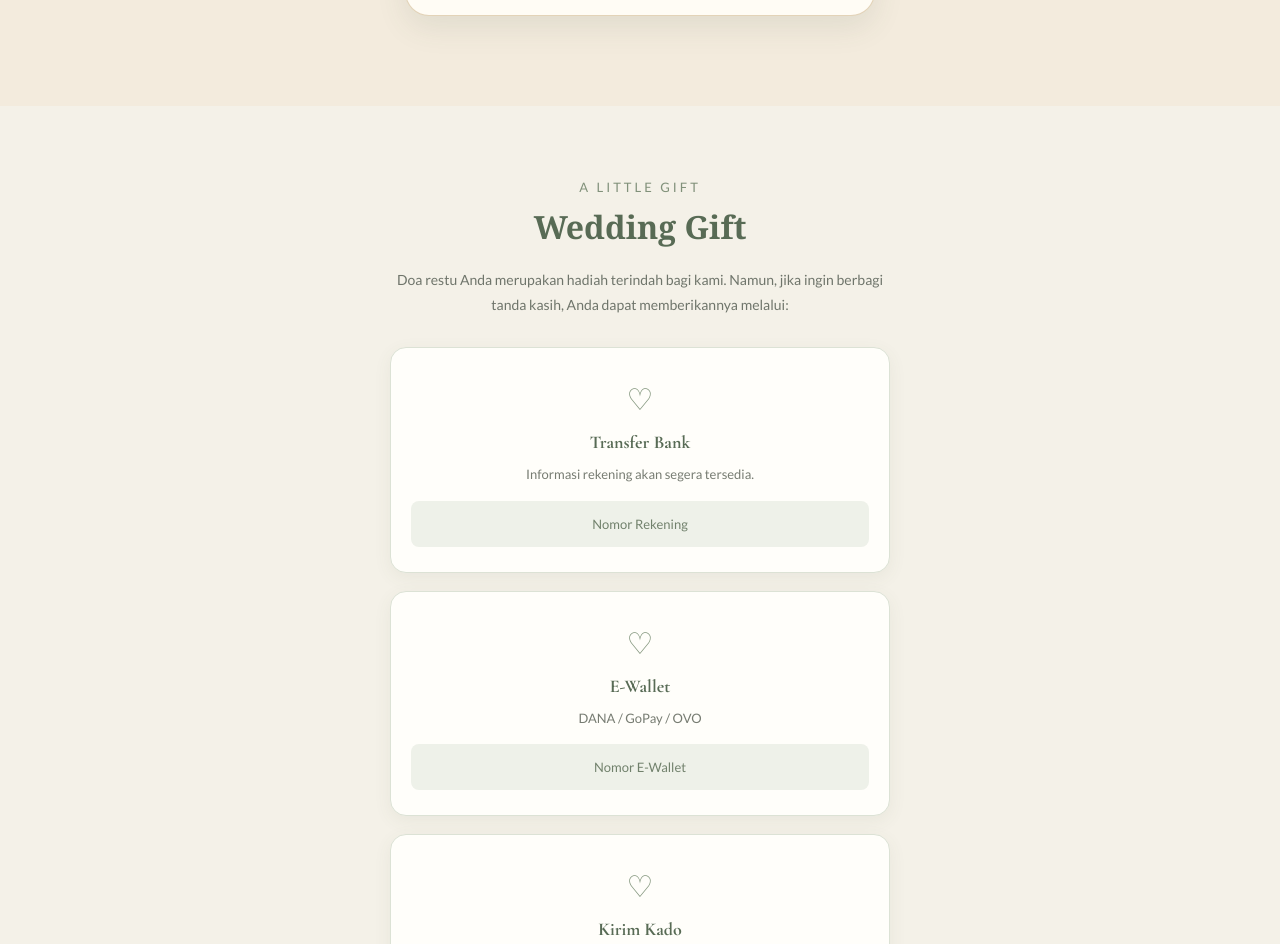
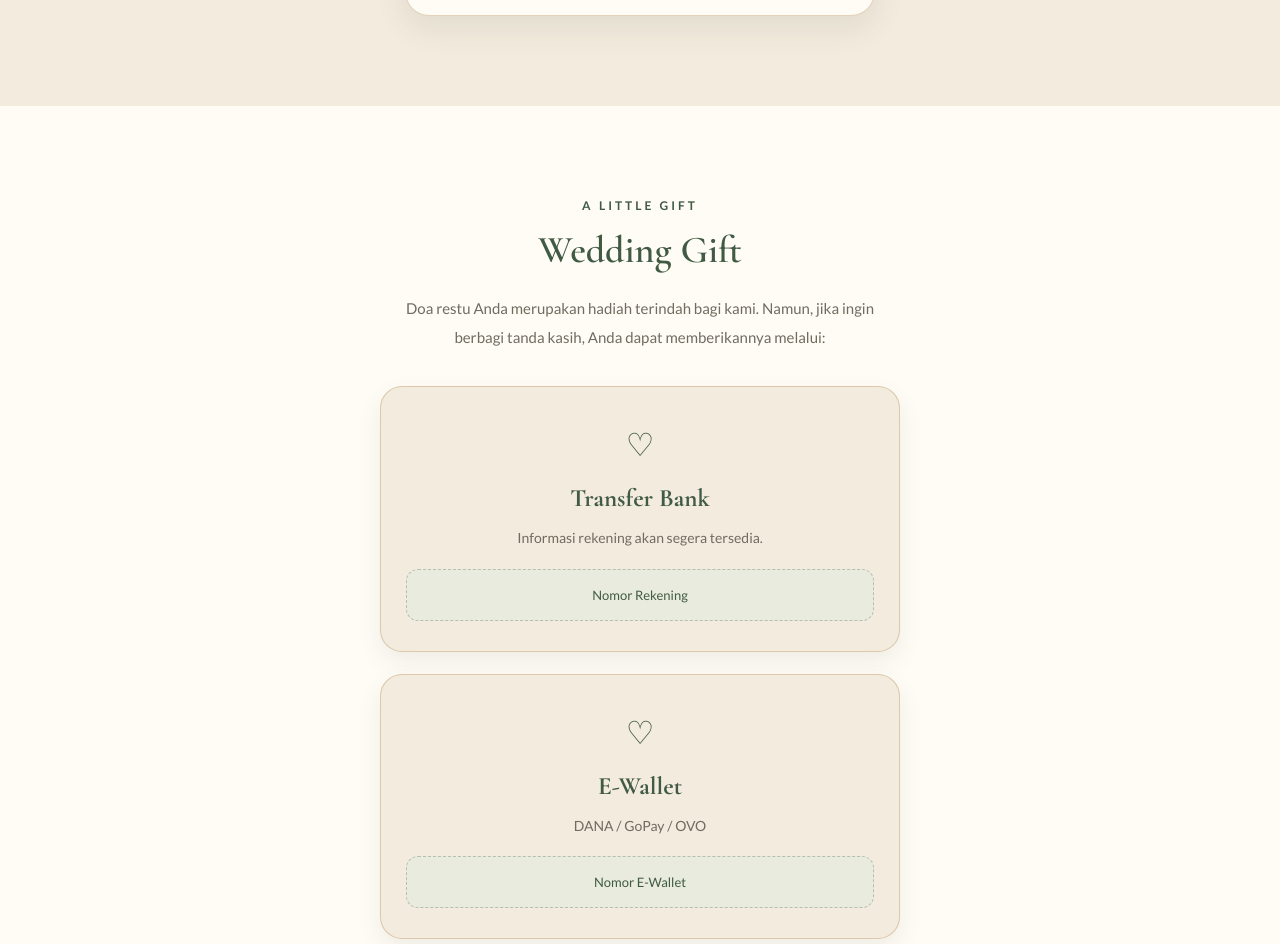
Before and after one commit to 01kimnara-commits/wedding-invitation, a plain HTML site: page index.html in a window 1280 px wide. Shown: the part 5608-6552 px from the top of the page. Drawn offline with nearby package versions, Linux system fonts and the light colour scheme.

Commit message:
ubah weeding gift

```diff
--- a/style.css
+++ b/style.css
@@ -848,84 +848,115 @@ EVENT - PREMIUM STYLE
     }
 }
 
-/* WEDDING GIFT */
+
+/* =========================
+   WEDDING GIFT PREMIUM
+========================= */
+
 .gift {
-  padding: 70px 20px;
-  background: #f4f1e8;
+    padding: 90px 20px;
+    background: var(--ivory);
     text-align: center;
 }
 
 .gift-container {
-  max-width: 500px;
+    max-width: 520px;
     margin: auto;
 }
 
 .gift-subtitle {
-  color: #81917a;
-  font-size: 13px;
+    color: var(--sage-dark);
+    font-family: 'Lato', sans-serif;
+    font-size: 12px;
+    font-weight: 600;
     letter-spacing: 3px;
     text-transform: uppercase;
 }
 
 .gift h2 {
-  color: #586b55;
-  font-family: Georgia, serif;
-  font-size: 32px;
-  margin: 10px 0 20px;
+    color: var(--sage-dark);
+    font-family: 'Cormorant Garamond', serif;
+    font-size: 38px;
+    font-weight: 600;
+    margin: 12px 0 20px;
 }
 
 .gift-description {
-  color: #6f756b;
-  font-size: 14px;
-  line-height: 1.8;
-  margin-bottom: 30px;
+    color: #716B60;
+    font-family: 'Lato', sans-serif;
+    font-size: 15px;
+    line-height: 1.9;
+    margin-bottom: 35px;
 }
 
 .gift-card {
-  background: #fffefa;
-  border: 1px solid #dce2d5;
-  border-radius: 16px;
-  padding: 25px 20px;
-  margin-bottom: 18px;
-  box-shadow: 0 5px 18px rgba(80, 100, 75, 0.07);
+    background: var(--cream);
+    border: 1px solid rgba(184, 149, 93, .4);
+    border-radius: 22px;
+    padding: 30px 25px;
+    margin-bottom: 22px;
+    box-shadow: 0 10px 25px rgba(64, 90, 67, .09);
+    transition: all .35s ease;
+}
+
+.gift-card:hover {
+    transform: translateY(-5px);
+    box-shadow: 0 15px 30px rgba(64, 90, 67, .14);
 }
 
 .gift-icon {
-  color: #82957c;
-  font-size: 30px;
-  margin-bottom: 8px;
+    color: var(--sage-dark);
+    font-size: 32px;
+    margin-bottom: 12px;
 }
 
 .gift-card h3 {
-  color: #586b55;
-  font-size: 18px;
-  margin-bottom: 10px;
+    color: var(--sage-dark);
+    font-family: 'Cormorant Garamond', serif;
+    font-size: 25px;
+    margin-bottom: 12px;
 }
 
 .gift-card p {
-  color: #777c72;
-  font-size: 13px;
-  line-height: 1.7;
+    color: #716B60;
+    font-family: 'Lato', sans-serif;
+    font-size: 14px;
+    line-height: 1.8;
 }
 
 .gift-placeholder {
-  background: #eef1e9;
-  color: #71816c;
-  border-radius: 8px;
-  padding: 12px;
-  margin-top: 15px;
+    background: #E8EBDD;
+    color: var(--sage-dark);
+    border: 1px dashed rgba(64, 90, 67, .3);
+    border-radius: 12px;
+    padding: 14px;
+    margin-top: 18px;
+    font-family: 'Lato', sans-serif;
     font-size: 13px;
 }
 
 .gift-thanks {
-  color: #71816c;
-  font-family: Georgia, serif;
-  font-size: 14px;
+    color: var(--sage-dark);
+    font-family: 'Cormorant Garamond', serif;
+    font-size: 19px;
     font-style: italic;
-  margin-top: 30px;
+    margin-top: 35px;
     line-height: 1.8;
 }
 
+@media (max-width: 600px) {
+    .gift {
+        padding: 70px 15px;
+    }
+
+    .gift h2 {
+        font-size: 34px;
+    }
+
+    .gift-card {
+        padding: 25px 20px;
+    }
+}
 /* PREMIUM BUTTON STYLE */
 button,
 a.button,
```
Lines whose indentation alone changed are shown as unchanged.
